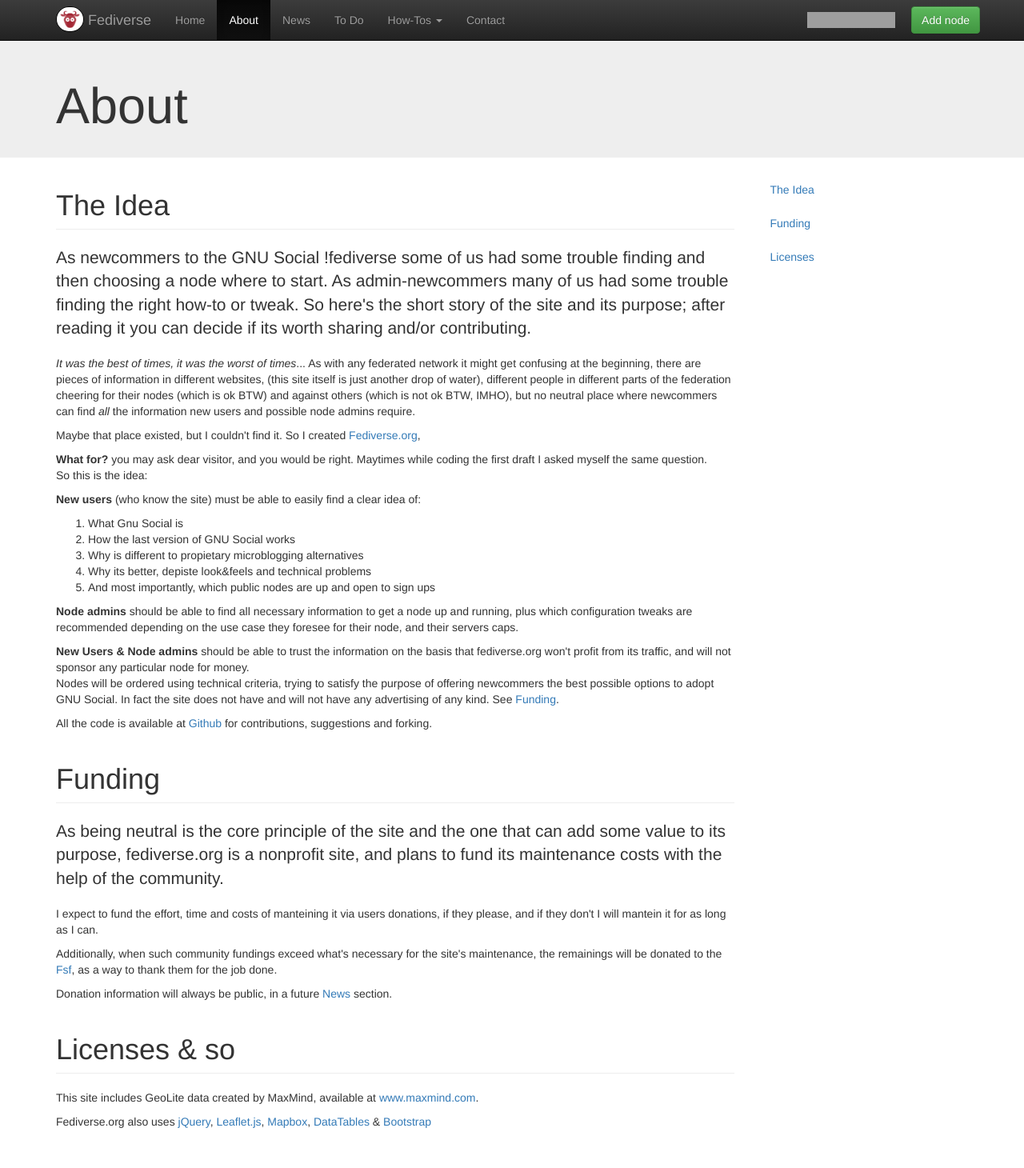
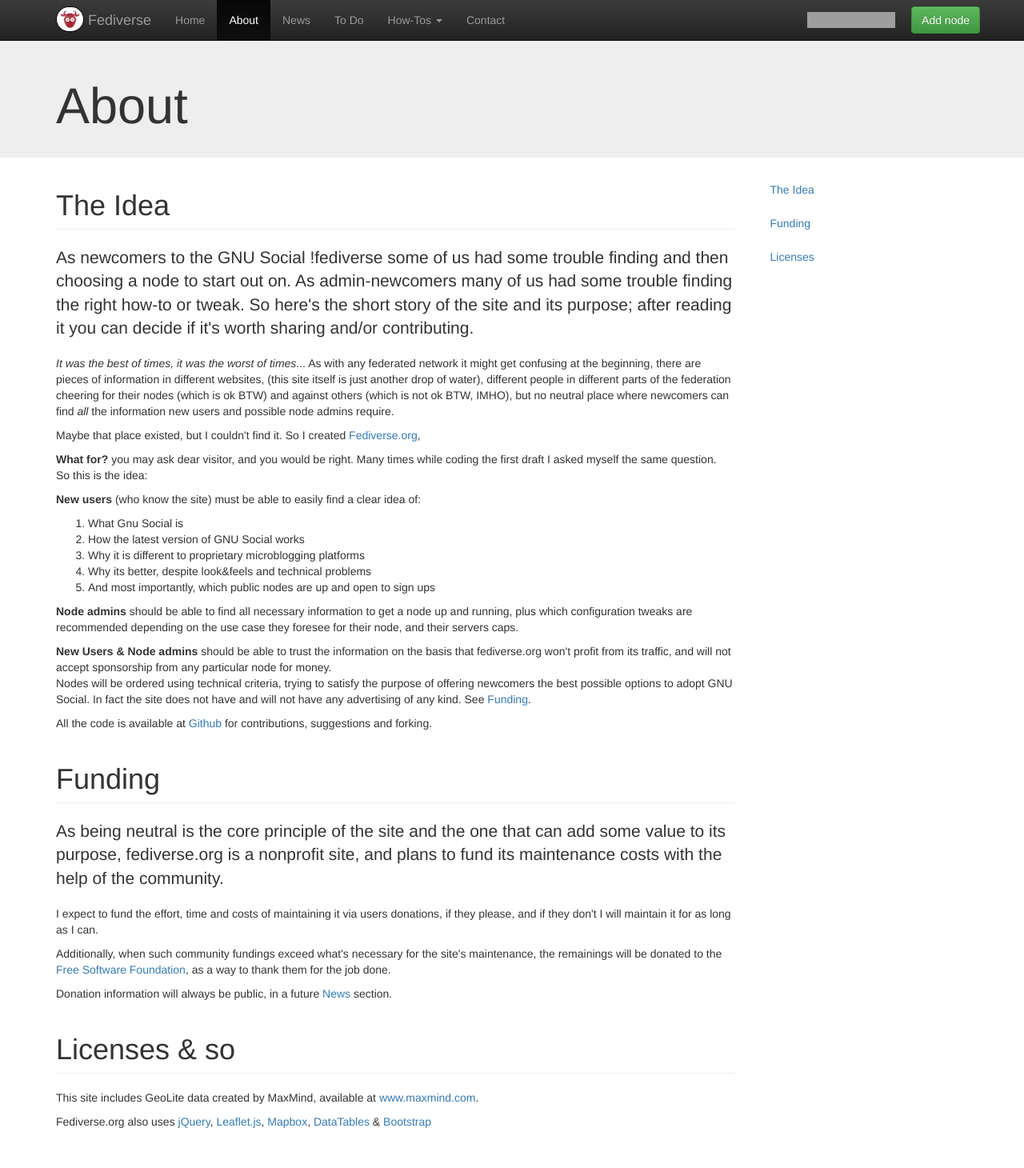
Before and after one commit to strypey/fediverse.org, a PHP site: page /about in a window 1280 px wide. Shown: the top 1460 px of the page at 80% size. Run offline with PHP 8.4, Linux system fonts and the light colour scheme; data comes from the database, SQL or seed files in the repository; some libraries are stand-ins or nearby versions; grey boxes are pictures that could not be loaded.

Commit message:
Update about.html.php

```diff
--- a/data/site-content/about.html.php
+++ b/data/site-content/about.html.php
@@ -17,9 +17,9 @@
                 </h1>
                 <p class="lead">
 
-                    As newcommers to the GNU Social !fediverse some of us had some trouble finding and then choosing a node where to start.
-                    As admin-newcommers many of us had some trouble finding the right how-to or tweak.
-                    So here's the short story of the site and its purpose; after reading it you can decide if its worth sharing and/or contributing.
+                    As newcomers to the GNU Social !fediverse some of us had some trouble finding and then choosing a node to start out on.
+                    As admin-newcomers many of us had some trouble finding the right how-to or tweak.
+                    So here's the short story of the site and its purpose; after reading it you can decide if it's worth sharing and/or contributing.
 
                 </p>
                 <p>
@@ -28,14 +28,14 @@
                     there are pieces of information in different websites, (this site itself is just another drop of water),
                     different people in different parts of the federation cheering for their nodes (which is ok BTW)
                     and against others (which is not ok BTW, IMHO),
-                    but no neutral place where newcommers can find <i>all</i> the information
+                    but no neutral place where newcomers can find <i>all</i> the information
                     new users and possible node admins require.
                 </p>
                 <p>
                     Maybe that place existed, but I couldn't find it. So I created <a href="http://www.fediverse.org">Fediverse.org</a>,
                 </p>
                 <p>
-                    <strong>What for?</strong> you may ask dear visitor, and you would be right. Maytimes while coding the first draft I asked myself the same question.
+                    <strong>What for?</strong> you may ask dear visitor, and you would be right. Many times while coding the first draft I asked myself the same question.
                     <br />
                     So this is the idea:
                 </p>
@@ -43,9 +43,9 @@
                     <strong>New users</strong> (who know the site) must be able to easily find a clear idea of:
                     <ol>
                         <li>What Gnu Social is</li>
-                        <li>How the last version of GNU Social works</li>
-                        <li>Why is different to propietary microblogging alternatives</li>
-                        <li>Why its better, depiste look&feels and technical problems</li>
+                        <li>How the latest version of GNU Social works</li>
+                        <li>Why it is different to proprietary microblogging platforms</li>
+                        <li>Why its better, despite look&feels and technical problems</li>
                         <li>And most importantly, which public nodes are up and open to sign ups</li>
                     </ol>
 
@@ -56,9 +56,9 @@
                 </p>
                 <p>
                     <strong>New Users & Node admins </strong> should be able to trust the information on the basis that fediverse.org
-                    won't profit from its traffic, and will not sponsor any particular node for money.
+                    won't profit from its traffic, and will not accept sponsorship from any particular node for money.
                     <br />
-                    Nodes will be ordered using technical criteria, trying to satisfy the purpose of offering newcommers the best possible options
+                    Nodes will be ordered using technical criteria, trying to satisfy the purpose of offering newcomers the best possible options
                     to adopt GNU Social. In fact the site does not have and will not have any advertising of any kind. See <a href="#funding">Funding</a>.
                 </p>
                 <p>
@@ -77,12 +77,12 @@
                    fediverse.org is a nonprofit site, and plans to fund its maintenance costs with the help of the community.
                 </p>
                 <p>
-                   I expect to fund the effort, time and costs of manteining it via users donations, if they please,
-                   and if they don't I will mantein it for as long as I can.
+                   I expect to fund the effort, time and costs of maintaining it via users donations, if they please,
+                   and if they don't I will maintain it for as long as I can.
                 </p>
                 <p>
                    Additionally, when such community fundings exceed what's necessary for the site's maintenance,
-                   the remainings will be donated to the <a href="http://fsf.org/" target="_blank">Fsf</a>,
+                   the remainings will be donated to the <a href="http://fsf.org/" target="_blank">Free Software Foundation</a>,
                    as a way to thank them for the job done.
                 </p>
                 <p>
```
